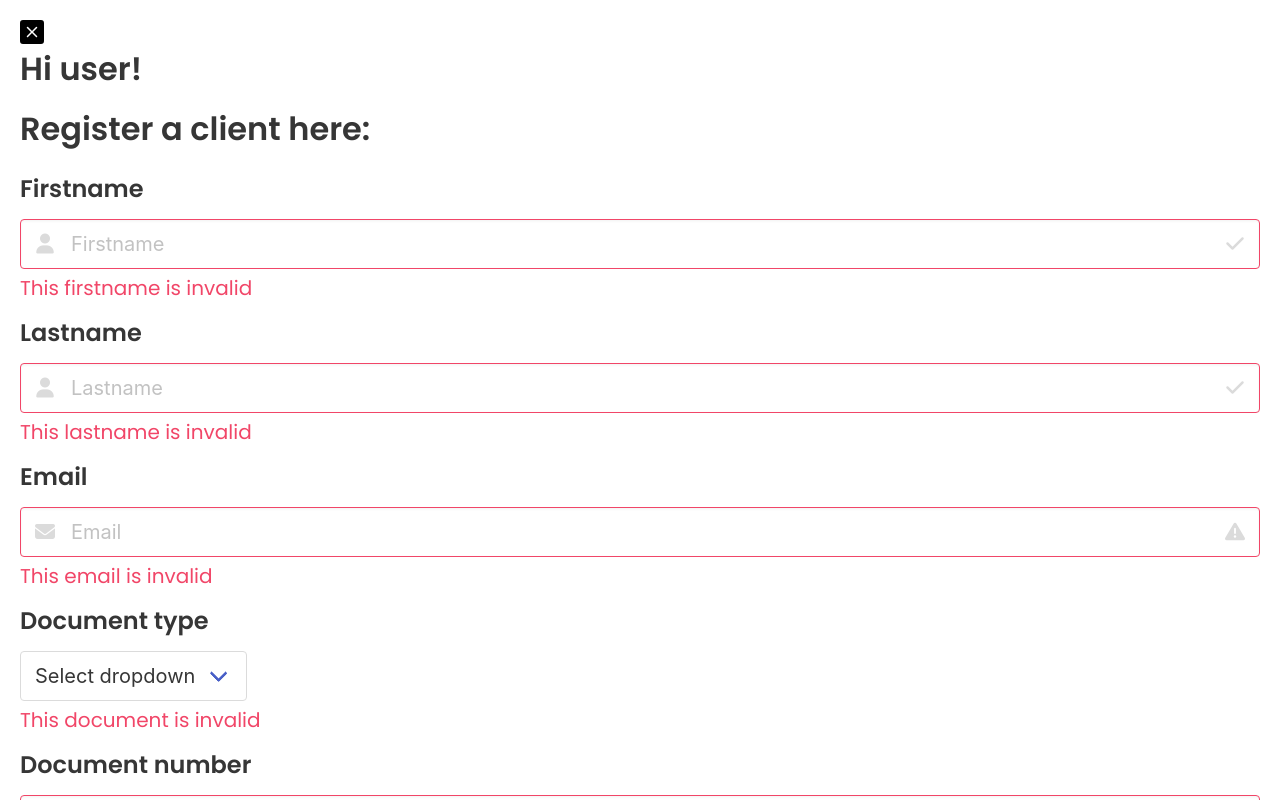
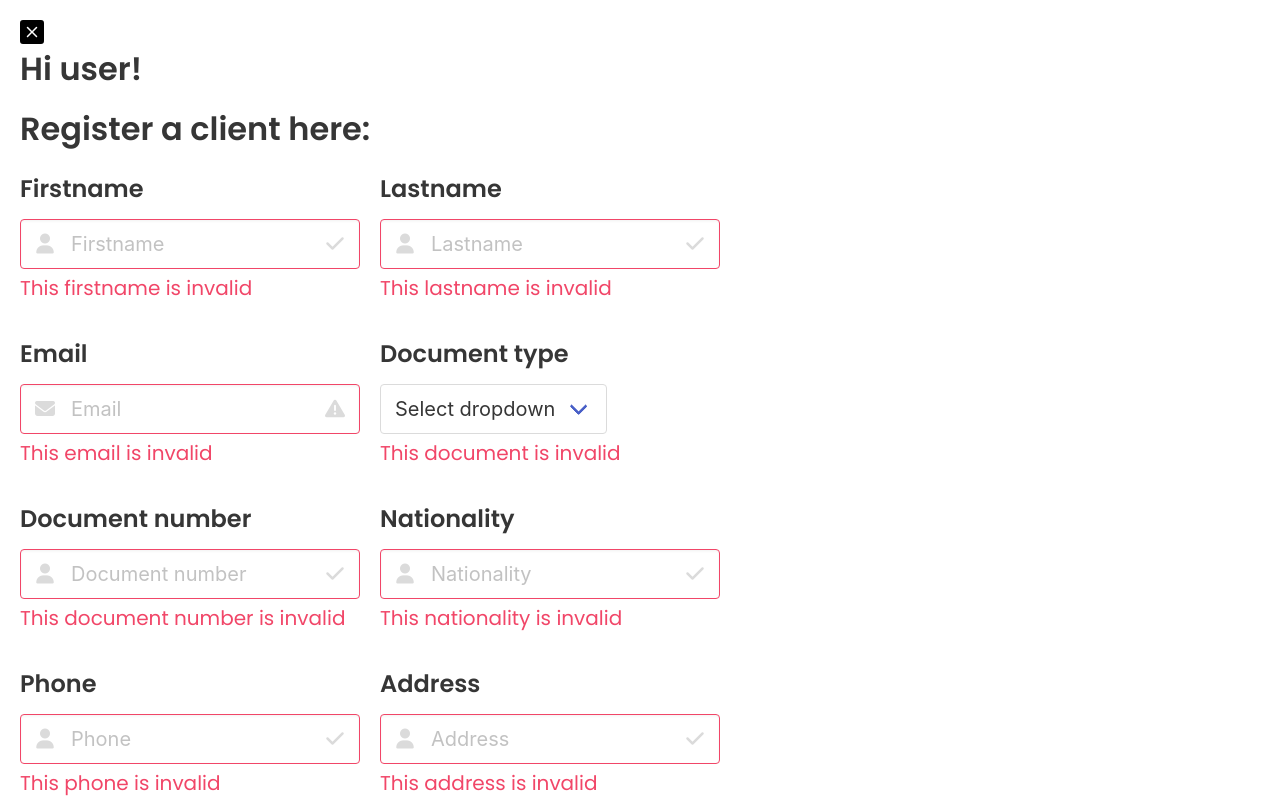
Before and after one commit to nahuelc00/rent-a-car-frontend, a React (Vite) app: page /backoffice in a window 1280 px wide. Shown: the top 800 px of the page. Built offline with nearby package versions, Linux system fonts and the light colour scheme; no server answers.

Commit message:
Update styles in client form component

```diff
--- a/src/ui/components/ClientForm.jsx
+++ b/src/ui/components/ClientForm.jsx
@@ -84,7 +84,7 @@ function ClientForm() {
       )}
       <form className="client-form" onSubmit={formik.handleSubmit}>
 
-        <div className="field">
+        <div style={{ height: '133px' }} className="field">
           <label className="label is-size-4">Firstname</label>
           <div className="control has-icons-left has-icons-right">
             <input
@@ -105,7 +105,7 @@ function ClientForm() {
 
         </div>
 
-        <div className="field">
+        <div style={{ height: '133px' }} className="field">
           <label className="label is-size-4">Lastname</label>
           <div className="control has-icons-left has-icons-right">
             <input
@@ -125,7 +125,7 @@ function ClientForm() {
           {!formik.values.lastname && <p className="help is-danger is-size-5">This lastname is invalid</p>}
         </div>
 
-        <div className="field">
+        <div style={{ height: '133px' }} className="field">
           <label className="label is-size-4">Email</label>
           <div className="control has-icons-left has-icons-right">
             <input
@@ -150,7 +150,7 @@ function ClientForm() {
           {isEmailExistent && <p className="help is-danger is-size-5">This email already exists</p>}
         </div>
 
-        <div className="field">
+        <div style={{ height: '133px' }} className="field">
           <label className="label is-size-4">Document type</label>
           <div className="select is-medium">
             <select defaultValue="default" name="documentType" onChange={formik.handleChange}>
@@ -162,7 +162,7 @@ function ClientForm() {
 
         </div>
 
-        <div className="field">
+        <div style={{ height: '133px' }} className="field">
           <label className="label is-size-4">Document number</label>
           <div className="control has-icons-left has-icons-right">
             <input
@@ -182,7 +182,7 @@ function ClientForm() {
           {!formik.values.documentNumber && <p className="help is-danger is-size-5">This document number is invalid</p> }
         </div>
 
-        <div className="field">
+        <div style={{ height: '133px' }} className="field">
           <label className="label is-size-4">Nationality</label>
           <div className="control has-icons-left has-icons-right">
             <input
@@ -202,7 +202,7 @@ function ClientForm() {
           {!formik.values.nationality && <p className="help is-danger is-size-5">This nationality is invalid</p>}
         </div>
 
-        <div className="field">
+        <div style={{ height: '133px' }} className="field">
           <label className="label is-size-4">Phone</label>
           <div className="control has-icons-left has-icons-right">
             <input
@@ -222,7 +222,7 @@ function ClientForm() {
           {!formik.values.phone && <p className="help is-danger is-size-5">This phone is invalid</p>}
         </div>
 
-        <div className="field">
+        <div style={{ height: '133px' }} className="field">
           <label className="label is-size-4">Address</label>
           <div className="control has-icons-left has-icons-right">
             <input
@@ -242,7 +242,7 @@ function ClientForm() {
           {!formik.values.address && <p className="help is-danger is-size-5">This address is invalid</p>}
         </div>
 
-        <div className="field">
+        <div style={{ height: '133px' }} className="field">
           <label className="label is-size-4">Date of birth</label>
           <div className="control has-icons-left has-icons-right">
             <input
@@ -263,7 +263,7 @@ function ClientForm() {
         </div>
 
         <div className="field">
-          <div className="control client-form__register-button">
+          <div style={{ marginTop: '45px', marginLeft: '30px' }} className="control">
             <button type="submit" className="button is-link is-medium">Register</button>
           </div>
         </div>
--- a/src/ui/style.css
+++ b/src/ui/style.css
@@ -86,31 +86,17 @@ body {
   }
 }
 
-/* Root page */
-
-.root-page__container-cards-car {
-  display: grid;
-  gap: 20px;
-  justify-content: center;
-}
+/* Client registration form */
 @media (min-width: 769px) {
-  .root-page__container-cards-car {
-    display: flex;
-    justify-content: space-between;
-    flex-wrap: wrap;
+  .client-form {
+    max-width: 700px;
+    display: grid;
+    grid-template-columns: 1fr 1fr;
+    gap: 20px;
   }
 }
 
-/* Car Card */
-
-.card-car:not(:last-child) {
-  margin-bottom: 0;
-}
-.card-car {
-  width: 250px;
-}
-
-/* Form page */
+/* Car form page */
 
 .form-page__fieldset-air-conditioning {
   display: grid;
@@ -159,7 +145,7 @@ body {
   }
 }
 
-/* Detail page */
+/* Detail page car */
 .detail-page__container-columns-car-info {
   display: grid;
   grid-template-columns: 1fr;
```
